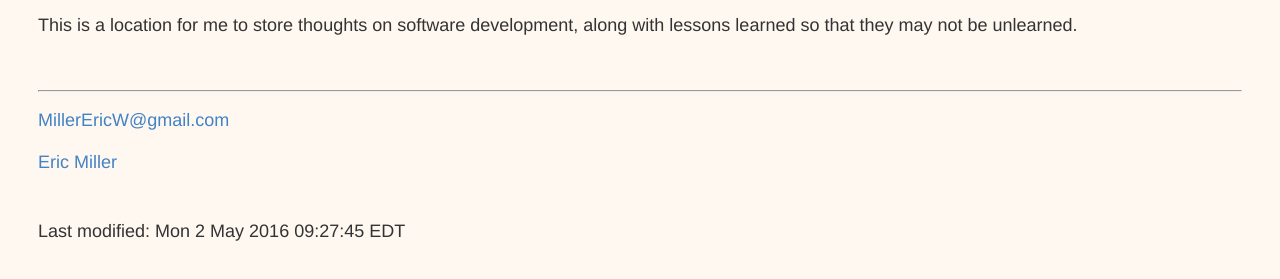
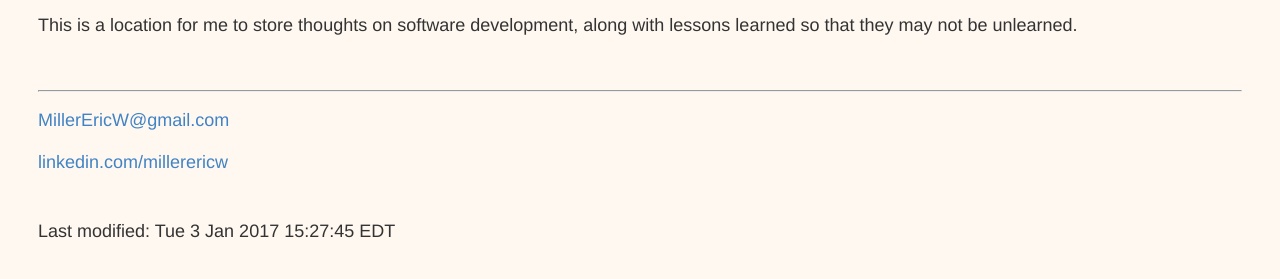
Before and after one commit to ericwmiller/ericwmiller.github.io, a plain HTML site: page index.html in a window 1280 px wide. Shown: the part 121-400 px from the top of the page. Drawn offline with Linux system fonts and the light colour scheme; grey boxes are pictures that could not be loaded.

Commit message:
Update index.html

```diff
--- a/index.html
+++ b/index.html
@@ -6,8 +6,8 @@
 
 <head>
 <title>Eric W. Miller</title>
+<link rel="stylesheet" type="text/css" media="all" href="millerericw.css"  />
 <script type="text/javascript" src="https://platform.linkedin.com/badges/js/profile.js" async defer></script>
-<link rel="stylesheet" type="text/css" media="all" href="millerericw.css"  />
 </head>
 
 <body>
@@ -24,10 +24,10 @@ with lessons learned so that they may not be unlearned.</p>
 
 <div class="LI-profile-badge" data-version="v1" data-size="medium" data-locale="en_US"
      data-type="horizontal" data-theme="light" data-vanity="millerericw">
-  <a class="LI-simple-link" href='https://www.linkedin.com/in/millerericw?trk=profile-badge'>Eric Miller</a>
+  <a class="LI-simple-link" href='https://www.linkedin.com/in/millerericw?trk=profile-badge'>linkedin.com/millerericw</a>
 </div>
 <br />
-<p>Last modified: Mon 2 May 2016 09:27:45 EDT</p>
+<p>Last modified: Tue 3 Jan 2017 15:27:45 EDT</p>
 
 </body>
 </html>
```
